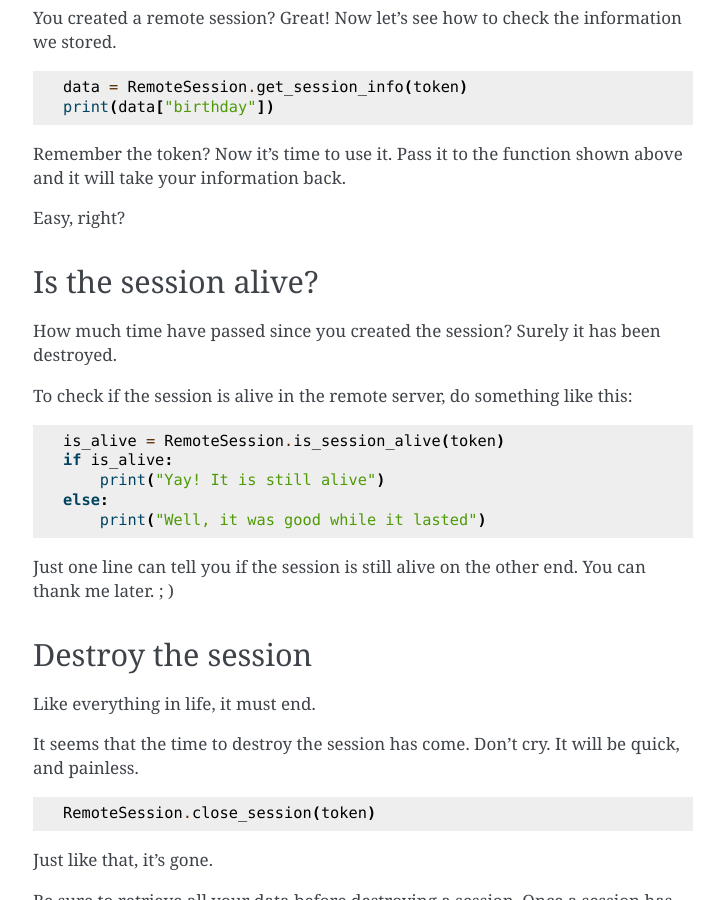
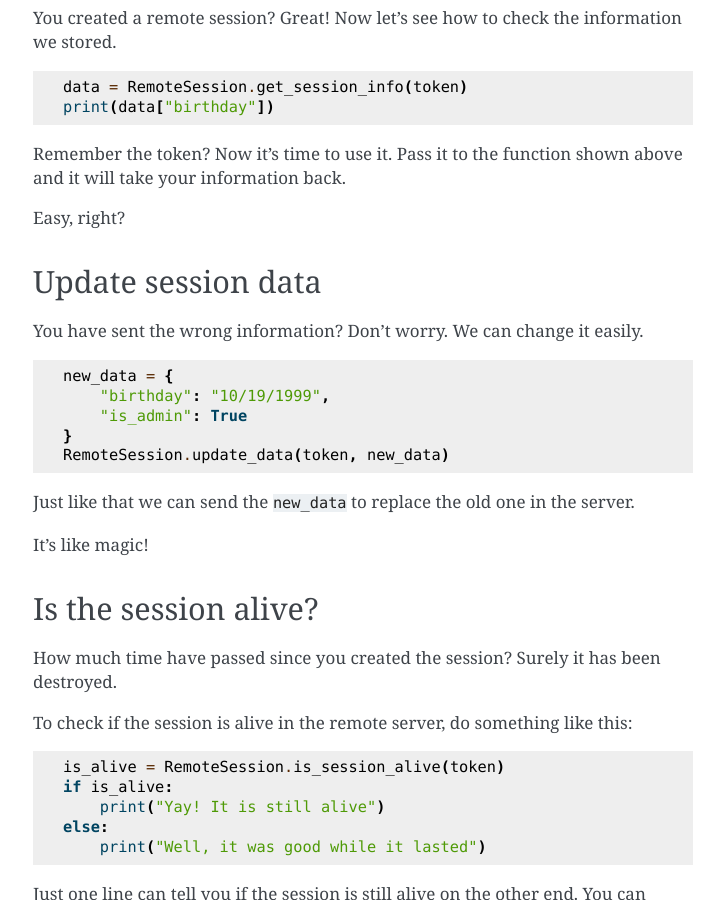
Before and after one commit to Masakuata/sessionServer, a Sphinx documentation site: the page built from docs/source/usage.rst, in a window 1280 px wide and 900 px high, scrolled down 2944 px. Shown: the whole window, without its empty margins (387-1111 px from the left). Built offline with Sphinx 7.4.7, drawn with Linux system fonts in a browser that asks for light colours.

Commit message:
Se ha actualizado la documentacion sphinx

```diff
--- a/docs/source/usage.rst
+++ b/docs/source/usage.rst
@@ -166,6 +166,26 @@
 
 Easy, right?
 
+.. _update_data:
+
+Update session data
+-------------------
+
+You have sent the wrong information?
+Don't worry. We can change it easily.
+
+.. code-block:: python3
+
+    new_data = {
+        "birthday": "10/19/1999",
+        "is_admin": True
+    }
+    RemoteSession.update_data(token, new_data)
+
+Just like that we can send the ``new_data`` to replace the old one in the server.
+
+It's like magic!
+
 .. _check_session:
 
 Is the session alive?
```
